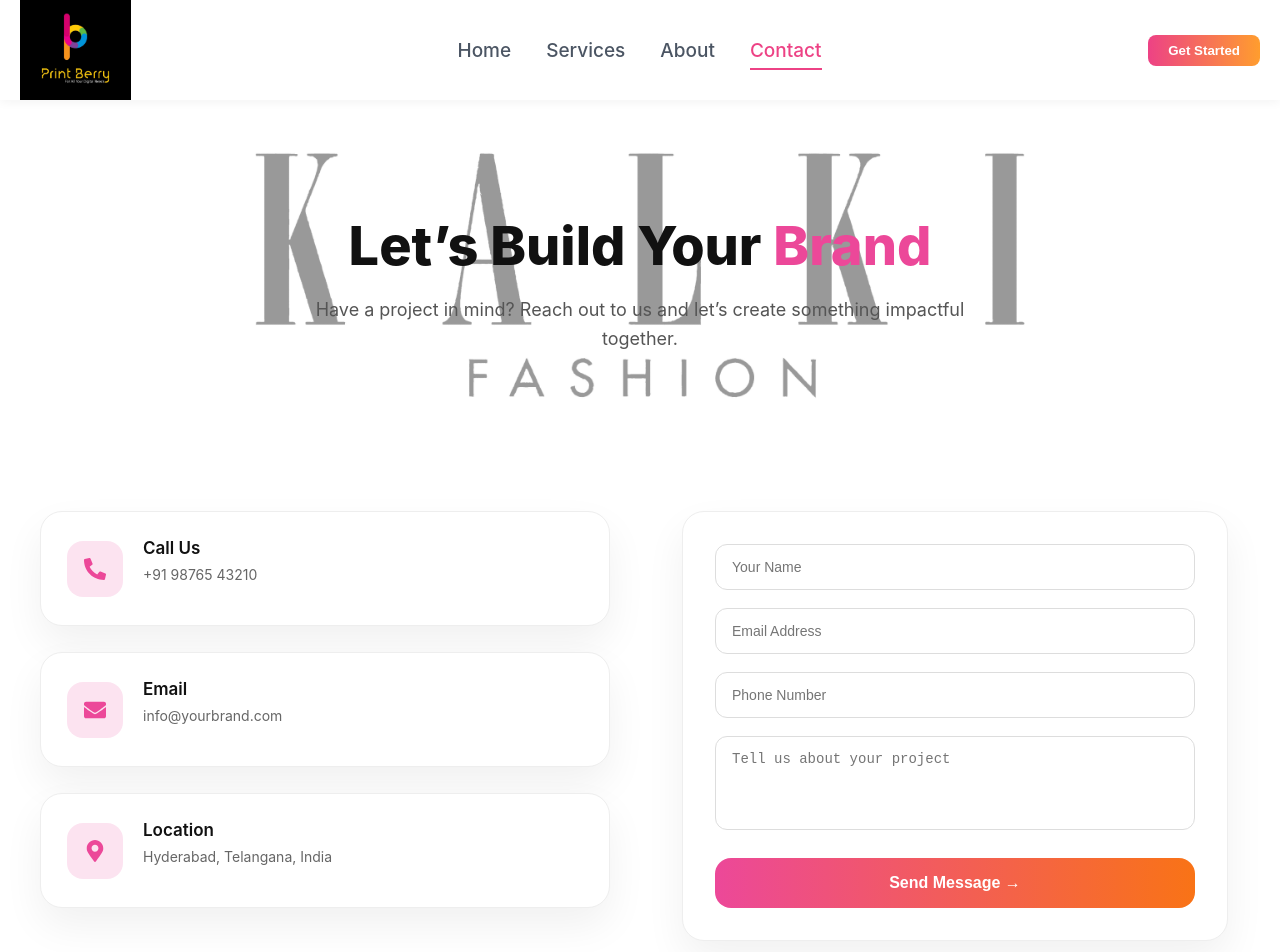
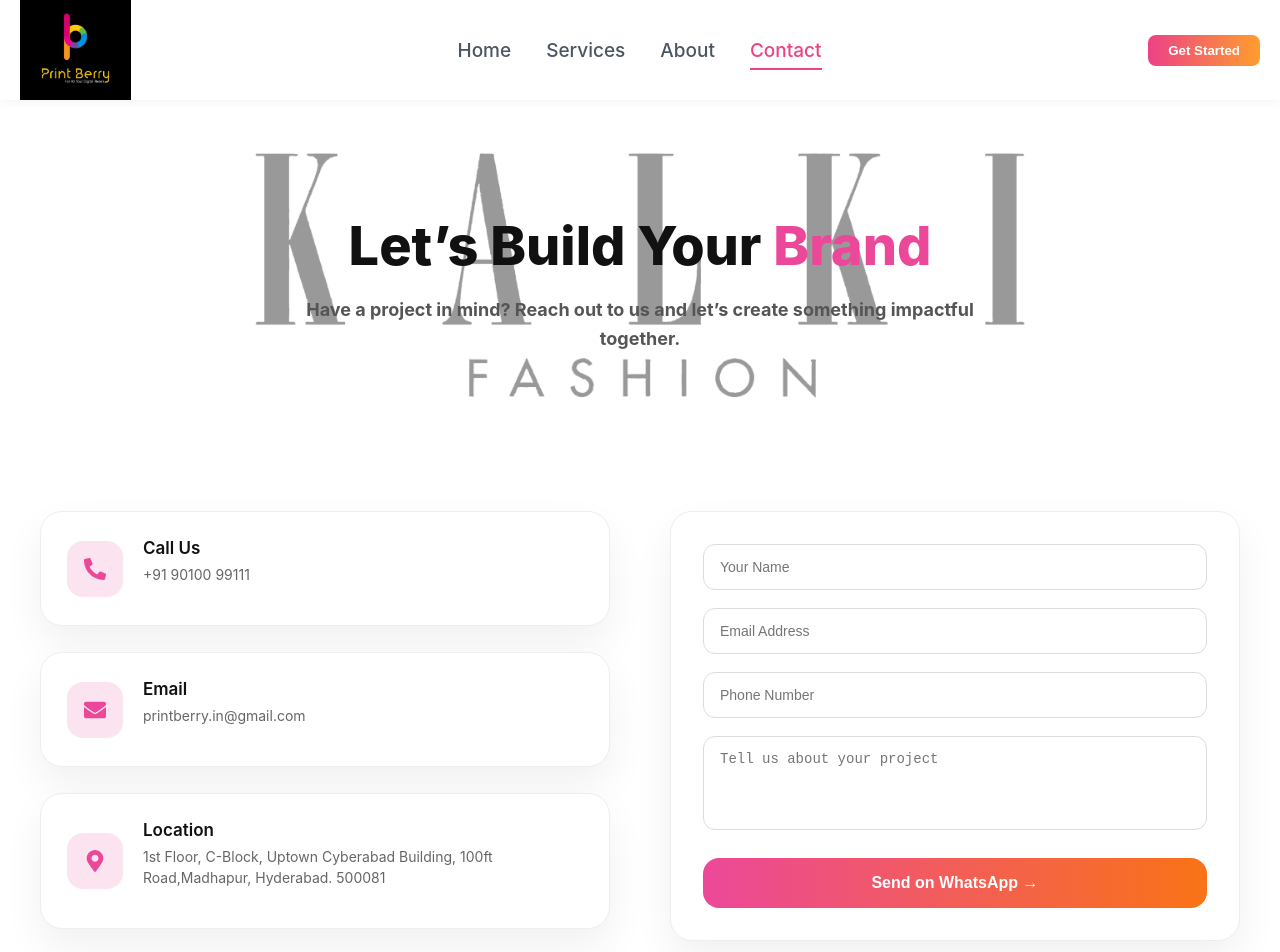
Before and after one commit to pathapatisneha2025-commits/Print-berry, a React (Create React App) app: page /contact in a window 1280 px wide. Shown: the top 952 px of the page. Built offline with nearby package versions, Linux system fonts and the light colour scheme.

Commit message:
changes made

```diff
--- a/src/components/HeroSection.js
+++ b/src/components/HeroSection.js
@@ -89,23 +89,24 @@ export default function HeroSection() {
 <div style={{
             ...styles.grid,
             gridTemplateColumns: isDesktop ? "repeat(3, 1fr)" : "1fr"
-          }}>            {services.map((s, i) => {
+          }}>   {services.map((s, i) => {
   const isActive = i === activeIndex;
   return (
     <div
       key={s.title}
       ref={el => (cardRefs.current[i] = el)}
       data-index={i}
+      onMouseEnter={() => setActiveIndex(i)} // Hover highlight
+      onMouseLeave={() => setActiveIndex(null)}
       style={{
         ...styles.card,
         borderColor: isActive ? s.color : "#e5e7eb",
-  // CHANGE THIS: Instead of scale, use a subtle border or shadow change
-  // If you MUST use scale, ensure the parent has a fixed height/width
         transform: isActive ? "translateY(-5px)" : "translateY(0)",
         boxShadow: isActive
           ? "0 20px 40px rgba(0,0,0,0.12)"
           : "0 10px 25px rgba(0,0,0,0.06)",
-  transition: "all 0.35s cubic-bezier(0.4, 0, 0.2, 1)", // Smoother transition
+        transition: "all 0.35s cubic-bezier(0.4, 0, 0.2, 1)",
+        cursor: "pointer",
       }}
     >
       <div style={styles.cardImgWrap}>
@@ -134,6 +135,7 @@ export default function HeroSection() {
     </div>
   );
 })}
+
           </div>
         </div>
       </div>
--- a/src/pages/AboutPage.js
+++ b/src/pages/AboutPage.js
@@ -41,10 +41,9 @@ export default function AboutPage() {
 
   // Dynamic header style
   const headerStyle = {
-    width: "100%",
     padding: isMobile
-      ? "170px 0px 40px" // Mobile: top 80px, sides 20px, bottom 40px
-      : "500px 60px 100px", // Desktop: top 160px, sides 60px, bottom 100px
+      ? "150px 0px 40px" // Mobile: top 80px, sides 20px, bottom 40px
+      : "350px 60px 100px", // Desktop: top 160px, sides 60px, bottom 100px
     backgroundImage: `
       linear-gradient(rgba(255,255,255,0.85), rgba(255,255,255,0.75)),
       url("/3Dsignage.jpeg")
--- a/src/pages/ContactPage.js
+++ b/src/pages/ContactPage.js
@@ -83,12 +83,12 @@ export default function ContactPage() {
         {/* LEFT INFO */}
         <div style={styles.info}>
           {[
-            { icon: <FaPhoneAlt />, title: "Call Us", text: "+91 98765 43210" },
-            { icon: <FaEnvelope />, title: "Email", text: "info@yourbrand.com" },
+            { icon: <FaPhoneAlt />, title: "Call Us", text: "+91 90100 99111" },
+            { icon: <FaEnvelope />, title: "Email", text: "printberry.in@gmail.com" },
             {
               icon: <FaMapMarkerAlt />,
               title: "Location",
-              text: "Hyderabad, Telangana, India",
+              text: "1st Floor, C-Block, Uptown Cyberabad Building, 100ft Road,Madhapur, Hyderabad. 500081  ",
             },
           ].map((item) => (
             <div
@@ -107,18 +107,43 @@ export default function ContactPage() {
         </div>
 
         {/* RIGHT FORM */}
-        <form style={{ ...styles.form, width: "100%", maxWidth: device === "mobile" ? "100%" : "480px", margin: "0 auto" }}>
+<form
+  style={styles.form}
+  onSubmit={(e) => {
+    e.preventDefault();
+
+    const name = e.target[0].value;
+    const email = e.target[1].value;
+    const phone = e.target[2].value;
+    const message = e.target[3].value;
+
+    const whatsappNumber = "+91 90100 99111"; // your number with country code
+
+    const text = `
+Hello, I have a new enquiry:
+
+Name: ${name}
+Email: ${email}
+Phone: ${phone}
+Message: ${message}
+    `;
+
+    const encodedText = encodeURIComponent(text);
+
+    window.open(
+      `https://wa.me/${whatsappNumber}?text=${encodedText}`,
+      "_blank"
+    );
+  }}
+>
           <input type="text" placeholder="Your Name" style={styles.input} />
           <input type="email" placeholder="Email Address" style={styles.input} />
           <input type="text" placeholder="Phone Number" style={styles.input} />
           <textarea placeholder="Tell us about your project" rows={4} style={styles.textarea} />
-          <button
-            style={styles.submitBtn}
-            onMouseEnter={(e) => (e.currentTarget.style.transform = "translateY(-2px)")}
-            onMouseLeave={(e) => (e.currentTarget.style.transform = "translateY(0)")}
-          >
-            Send Message →
-          </button>
+          <button type="submit" style={styles.submitBtn}>
+  Send on WhatsApp →
+</button>
+
         </form>
       </div>
     </section>
@@ -140,7 +165,8 @@ const styles = {
   },
   heading: { fontSize: "clamp(36px, 5vw, 54px)", fontWeight: "800", marginBottom: "18px" },
   brand: { color: "#ec4899" },
-  subText: { fontSize: "18px", color: "#555", lineHeight: "1.6" },
+  subText: { fontSize: "18px", color: "#555", lineHeight: "1.6",  fontWeight: "bold"   // <-- add this
+ },
   content: { display: "grid" },
   info: { display: "flex", flexDirection: "column", gap: "26px" },
   infoCard: {
```
Also changed, not shown: 1 other file (tests, documents, lock files or other folders). Lines whose indentation alone changed are shown as unchanged.
